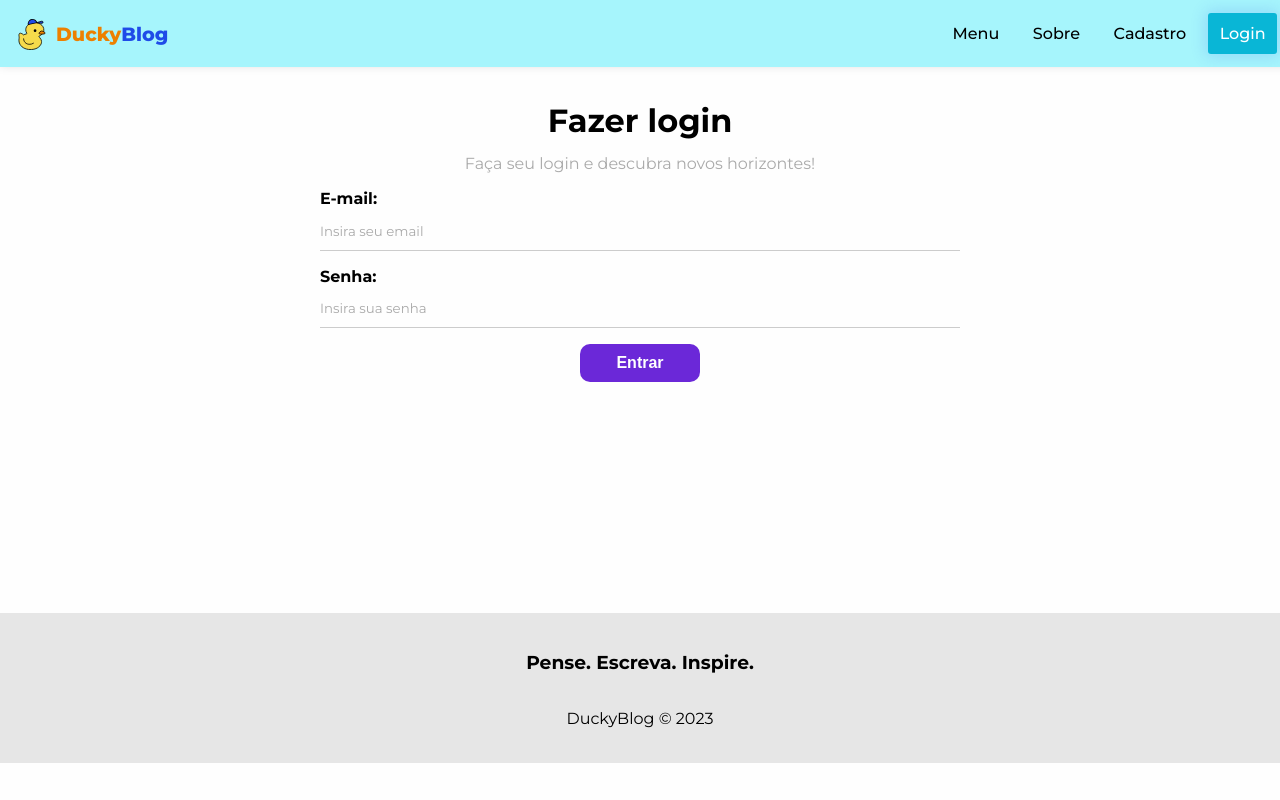
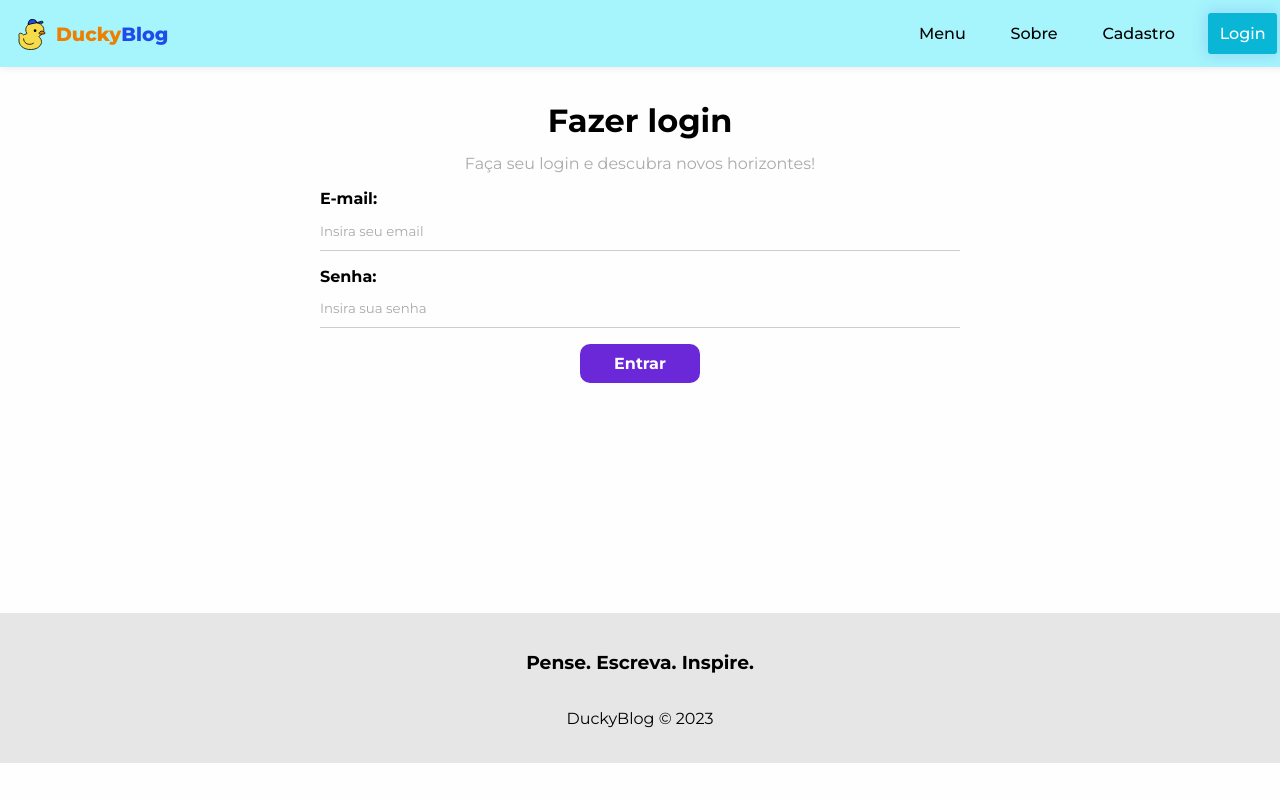
Before and after one commit to BiaBiruka/DuckyBlog, a React (Create React App) app: page /login in a window 1280 px wide. Built offline with nearby package versions, Linux system fonts and the light colour scheme; no server answers.

Commit message:
Visual changes

```diff
--- a/src/components/Navbar.module.css
+++ b/src/components/Navbar.module.css
@@ -12,6 +12,7 @@ nav img {
   align-items: center;
   padding: 0.5em 0.5em;
   background-color: #a6f5fc;
+  margin-right: 0.5em;
 
   /* Navbar fixada no topo */
   overflow: hidden;
@@ -42,10 +43,11 @@ nav img {
   display: flex;
   list-style: none;
   font-weight: 500;
+  align-items: center;
 }
 
 .links_list li {
-  margin-right: 0.7em;
+  margin: 0 0.7em;
 }
 
 .links_list li a {
@@ -57,6 +59,10 @@ nav img {
   color: #bbb;
 }
 
+.links_list button {
+  margin-right: 0.5em;
+}
+
 .active {
   background-color: #09b6d6;
   color: white;
--- a/src/index.css
+++ b/src/index.css
@@ -79,6 +79,7 @@ textarea {
   padding: 10px 15px;
   font-size: 1em;
   transition: 0.4s;
+  font-family: "Montserrat", sans-serif;
 }
 
 .btn.btn-search {
@@ -98,6 +99,13 @@ textarea {
   padding: 7px 30px;
 }
 
+.btn.btn-danger {
+  background-color: transparent;
+  border-radius: 3px;
+  color: #dc3545;
+  border: 1px solid #dc3545;
+  padding: 7px 30px;
+}
 .btn:hover {
   background-color: #4d1c92;
   color: #fff;
@@ -110,7 +118,9 @@ textarea {
 }
 
 .btn.btn-danger:hover {
-  background-color: #dc3545;
+  color: #b41d2c;
+  background-color: transparent;
+  border: 1px solid #b41d2c;
 }
 
 button[disabled] {
```
